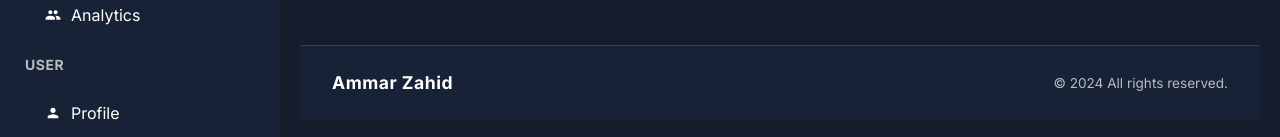
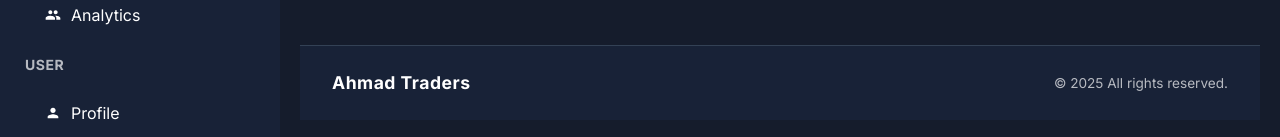
Before and after one commit to ammar1zahid/ahmad-dashboard, a Next.js app: page /dashboard/users in a window 1280 px wide. Shown: the part 660-797 px from the top of the page. Built offline with nearby package versions, Linux system fonts and the light colour scheme; no server answers; the database is empty.

Commit message:
updated footer

```diff
--- a/app/components/dashboard/footer/footer.jsx
+++ b/app/components/dashboard/footer/footer.jsx
@@ -5,8 +5,8 @@ const Footer = () => {
   return (
     <footer className={styles.container}>
       <div className={styles.content}>
-        <div className={styles.logo}>Ammar Zahid</div>
-        <div className={styles.text}>© 2024 All rights reserved.</div>
+        <div className={styles.logo}> Ahmad Traders</div>
+        <div className={styles.text}>© 2025 All rights reserved.</div>
       </div>
     </footer>
   );
```
